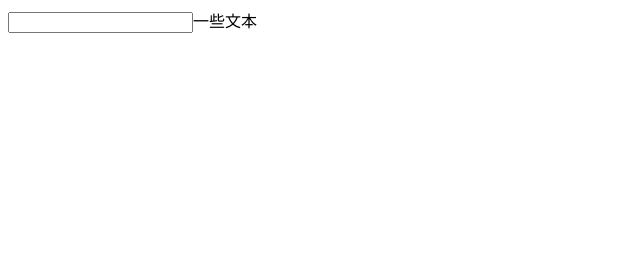
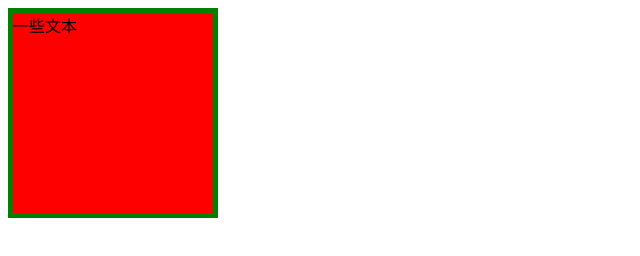
Before and after one commit to MaJunChaoGit/A-CSS-learning, a plain HTML site: page CSS3-interface/index.html in a window 1280 px wide. Shown: the whole page, without its empty margins (0-640 px from the left). Drawn offline with Linux system fonts and the light colour scheme.

Commit message:
CSS3-boxsize
CSS3-boxsize

```diff
--- a/CSS3-interface/css/index.css
+++ b/CSS3-interface/css/index.css
@@ -26,7 +26,7 @@ vertical	用户可调整元素的高度。 */
 轮廓可能是非矩形 */
 
 /* .demo3{
-	appearance:none; /* Safari and Chrome */ */
+	appearance:none; /* Safari and Chrome */
 /*
 icon	为创作者提供使用图标化等价物来设置元素样式的能力。
 nav-down	规定在使用 arrow-down 导航键时向何处导航。
@@ -34,3 +34,17 @@ nav-index	设置元素的 tab 键控制次序。
 nav-left	规定在使用 arrow-left 导航键时向何处导航。
 nav-right	规定在使用 arrow-right 导航键时向何处导航。
 nav-up	规定在使用 arrow-up 导航键时向何处导航。 */
+
+
+/* 重头戏box-sizing */
+
+/* 1.border-box; */
+/* 使用后设置CSS的宽度时，更一幕了然 */
+
+.demo4{
+	position: relative;
+	width: 200px;
+	height: 200px;
+	background-color: red;
+	border: 5px solid green;
+}
--- a/CSS3-interface/index.html
+++ b/CSS3-interface/index.html
@@ -8,6 +8,7 @@
 <body>
 	<!-- <div class="demo1">resize 属性规定是否可由用户调整元素尺寸。</div> -->
 	<!-- <div class="demo2">这个 div 在边框边缘之外 15 像素处有一个轮廓。</div> -->
-	<input class="demo3" type="number">一些文本</input>
+	<!-- <input class="demo3" type="number">一些文本</input> -->
+	<div class="demo4">一些文本</div>
 </body>
 </html>
```
